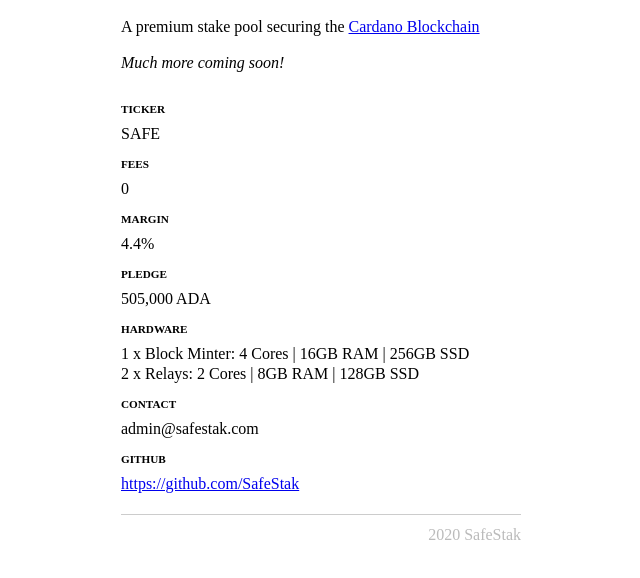
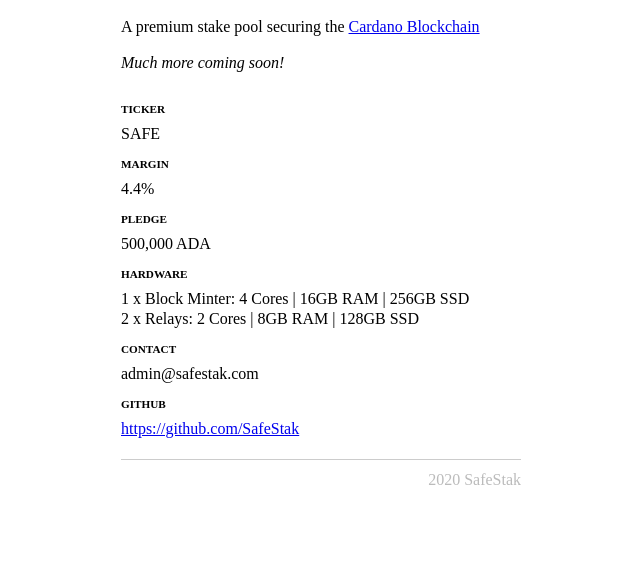
Before and after one commit to ptolem/safestack-com, a plain HTML site: page index.html in a window 1280 px wide. Shown: the part 64-642 px from the top of the page, without its empty margins (319-959 px from the left). Drawn offline with Linux system fonts and the light colour scheme.

Commit message:
Little tweaks

```diff
--- a/index.html
+++ b/index.html
@@ -3,7 +3,7 @@
 <head>
     <title>SafeStak - Premium Stake Pool on the Cardano Blockchain</title>
     <meta charset="UTF-8">
-    <meta name="viewport" content="width=440px, initial-scale=1, maximum-scale=1">
+    <meta name="viewport" content="width=460px, initial-scale=1, maximum-scale=1">
     <meta name="format-detection" content="telephone=no">
     <meta name="description" content="A premium stake pool securing the Cardano Blockchain. We believe in openness, fairness and operating with the strongest technical foundations and best practices.">
     <link rel="canonical" href="https://www.safestak.com/">
@@ -57,7 +57,7 @@
 
 <body>
     <header>
-        <h1>SafeStak</h1>
+        <h1 class="logo">SafeStak</h1>
     </header>
     <main>
         <section class="hero">
@@ -66,15 +66,13 @@
         <p class="coming-soon">
             Much more coming soon!
         </p>
-        <dl>
+        <dl class="pool-details">
             <dt>Ticker</dt>
             <dd>SAFE</dd>
-            <dt>Fees</dt>
-            <dd>0</dd>
             <dt>Margin</dt>
             <dd>4.4%</dd>
             <dt>Pledge</dt>
-            <dd>505,000 ADA</dd>
+            <dd>500,000 ADA</dd>
             <dt>Hardware</dt>
             <dd>
                 <ul style='padding:0; margin: 0; list-style: none;'>
```
